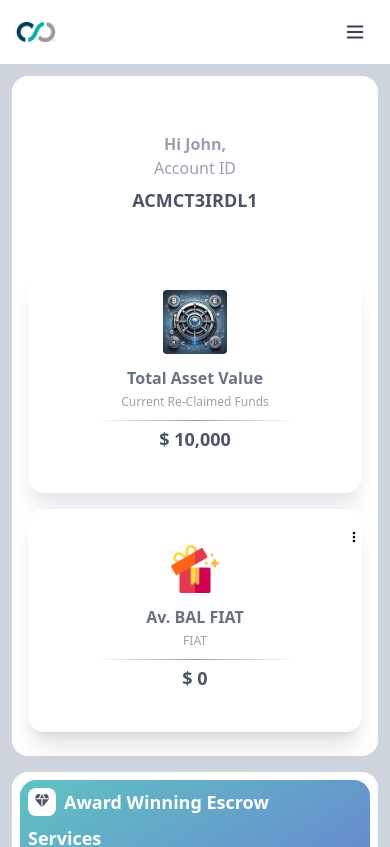
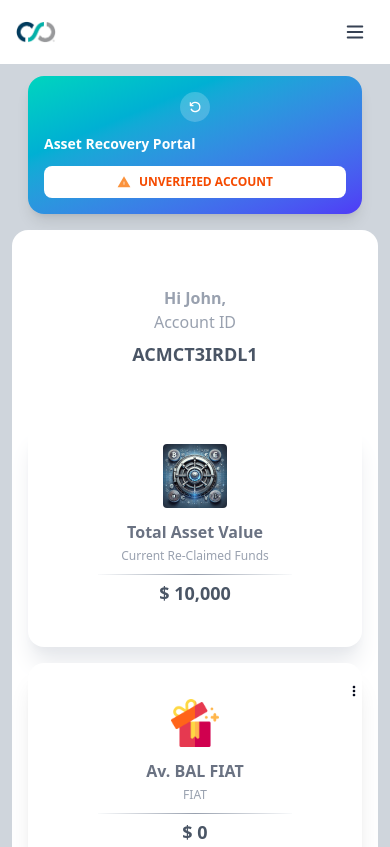
Before and after one commit to malvisanochie1/csc_holdings, a Next.js app: page /dashboard in a window 390 px wide. Shown: the top 847 px of the page. Built offline with nearby package versions, Linux system fonts and the light colour scheme.

Commit message:
updated the dashboard

```diff
--- a/src/app/dashboard/page.tsx
+++ b/src/app/dashboard/page.tsx
@@ -2,10 +2,14 @@ import React from "react";
 import AccountOverview from "@/components/sections/dashboard/accountOverview";
 import FinancialAssets from "@/components/sections/dashboard/financialAssets";
 import RecoveryandTransactionStatus from "@/components/sections/dashboard/recoveryandTransactionStatus";
+import RecoveryPortal from "@/components/sections/recoveryPortal";
 
 const page = () => {
   return (
     <div className="flex-1 p-3 sm:p-5 h-full overflow-y-auto">
+      <div className="lg:hidden pb-4">
+        <RecoveryPortal />
+      </div>
       <AccountOverview />
       <FinancialAssets />
       <RecoveryandTransactionStatus />
--- a/src/app/layout.tsx
+++ b/src/app/layout.tsx
@@ -29,7 +29,7 @@ export default function RootLayout({
       >
         <Navbar />
         <div className="flex home-bg lg:h-screen">
-          <div className="max-w-[240px] w-full hidden lg:flex">
+          <div className="max-w-[240px] w-full hidden xl:flex">
             <Sidebar />
           </div>
           <div className="w-full">{children}</div>
--- a/src/components/sections/navs/navbar.tsx
+++ b/src/components/sections/navs/navbar.tsx
@@ -64,7 +64,7 @@ export default function Navbar() {
     });
 
   return (
-    <header className="w-full border-gray-200 bg-white lg:hidden">
+    <header className="w-full border-gray-200 bg-white xl:hidden">
       <div className="max-w-6xl mx-auto px-4 sm:px-6 lg:px-8">
         <div>
           <div className="flex items-center justify-between h-16">
```
